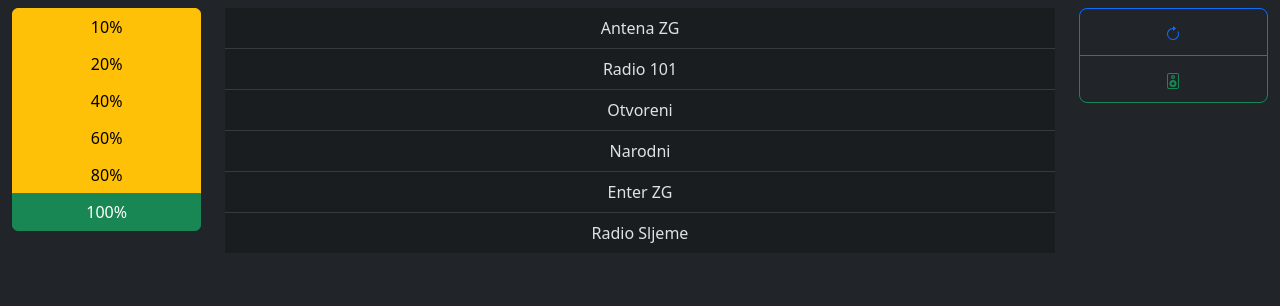
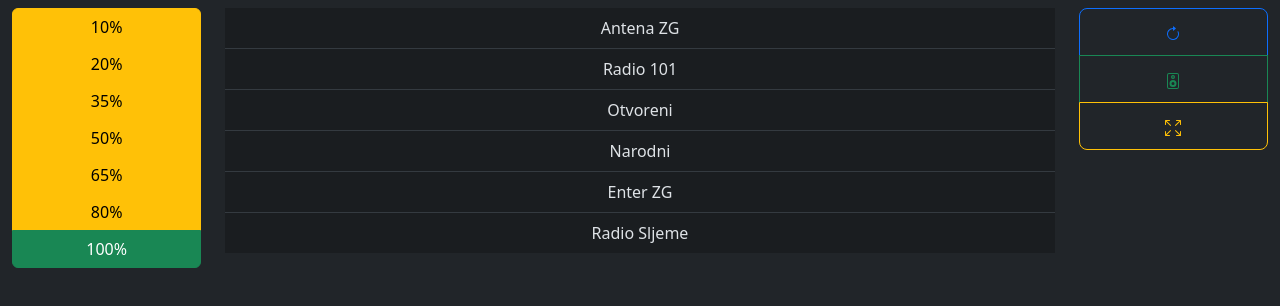
Before and after one commit to Prokleta-Kuja/strimalica, a Vue app in the folder src/: page / in a window 1280 px wide. Shown: the top 306 px of the page. Built offline with nearby package versions, Linux system fonts and the light colour scheme.

Commit message:
Screensaver

```diff
--- a/src/src/App.vue
+++ b/src/src/App.vue
@@ -1,4 +1,5 @@
 <script setup lang="ts">
+import ScreenSaver from './components/ScreenSaver.vue';
 import StreamItem from './components/StreamItem.vue';
 import VolumeStep from './components/VolumeStep.vue';
 import { useRadioPlayer } from './stores/RadioPlayer';
@@ -8,6 +9,7 @@
 </script>
 <template>
   <div className="container-fluid">
+    <ScreenSaver />
     <div class="row">
       <div class="col-2 pt-2">
         <div className="w-100 btn-group-vertical text-center">
@@ -38,6 +40,13 @@
                 d="M8 4.75a.75.75 0 1 1 0-1.5.75.75 0 0 1 0 1.5zM8 6a2 2 0 1 0 0-4 2 2 0 0 0 0 4zm0 3a1.5 1.5 0 1 0 0 3 1.5 1.5 0 0 0 0-3zm-3.5 1.5a3.5 3.5 0 1 1 7 0 3.5 3.5 0 0 1-7 0z" />
             </svg>
           </button>
+          <button className="btn btn-lg btn-outline-warning" @click="radio.toggleScreenSaver">
+            <svg xmlns="http://www.w3.org/2000/svg" width="16" height="16" fill="currentColor"
+              class="bi bi-arrows-fullscreen" viewBox="0 0 16 16">
+              <path fill-rule="evenodd"
+                d="M5.828 10.172a.5.5 0 0 0-.707 0l-4.096 4.096V11.5a.5.5 0 0 0-1 0v3.975a.5.5 0 0 0 .5.5H4.5a.5.5 0 0 0 0-1H1.732l4.096-4.096a.5.5 0 0 0 0-.707zm4.344 0a.5.5 0 0 1 .707 0l4.096 4.096V11.5a.5.5 0 1 1 1 0v3.975a.5.5 0 0 1-.5.5H11.5a.5.5 0 0 1 0-1h2.768l-4.096-4.096a.5.5 0 0 1 0-.707zm0-4.344a.5.5 0 0 0 .707 0l4.096-4.096V4.5a.5.5 0 1 0 1 0V.525a.5.5 0 0 0-.5-.5H11.5a.5.5 0 0 0 0 1h2.768l-4.096 4.096a.5.5 0 0 0 0 .707zm-4.344 0a.5.5 0 0 1-.707 0L1.025 1.732V4.5a.5.5 0 0 1-1 0V.525a.5.5 0 0 1 .5-.5H4.5a.5.5 0 0 1 0 1H1.732l4.096 4.096a.5.5 0 0 1 0 .707z" />
+            </svg>
+          </button>
           <button v-if="radio.currentStreamId" type="button" @click="radio.toggleRadio" class="btn btn-lg"
             :class="[radio.isPlaying ? 'btn-danger' : 'btn-primary']">
             <svg v-if="radio.isPlaying" xmlns="http://www.w3.org/2000/svg" width="16" height="16" fill="currentColor"
--- /dev/null
+++ b/src/src/components/ScreenSaver.vue
@@ -0,0 +1,24 @@
+<script setup lang="ts">
+import { useRadioPlayer } from '@/stores/RadioPlayer';
+import { ref } from 'vue';
+
+const radio = useRadioPlayer();
+const el = ref<HTMLElement | null>(null);
+
+</script>
+<template>
+    <div ref="el" id="screensaver" v-show="radio.screenSaver.shown" :style="{ backgroundColor: radio.screenSaver.color }"
+        @click="radio.toggleScreenSaver">
+    </div>
+</template>
+<style>
+#screensaver {
+    width: 100%;
+    height: 100%;
+    position: absolute;
+    left: 0px;
+    top: 0px;
+    z-index: 2;
+    transition: 3s background-color ease;
+}
+</style>
--- a/src/src/stores/RadioPlayer.ts
+++ b/src/src/stores/RadioPlayer.ts
@@ -1,5 +1,5 @@
 import { defineStore } from 'pinia'
-import { ref } from 'vue'
+import { reactive, ref } from 'vue'
 
 export interface IRadioStream {
   id: number
@@ -20,7 +20,7 @@
 export const useRadioPlayer = defineStore('radio-player', () => {
   const player = new Audio()
 
-  const volumeSteps: number[] = [10, 20, 40, 60, 80, 100]
+  const volumeSteps: number[] = [10, 20, 35, 50, 65, 80, 100]
   const radioStreams: IRadioStream[] = [
     {
       id: 1,
@@ -47,6 +47,10 @@
   ]
   const currentStreamId = ref<number | undefined>()
   const isPlaying = ref(false)
+  const screenSaver = reactive<{ shown: boolean; color: string }>({
+    shown: false,
+    color: ''
+  })
   const currentVolume = ref(100)
 
   const changeDevice = async () => {
@@ -93,6 +97,20 @@
     }
   }
 
+  let timeout: number
+  const toggleScreenSaver = () => {
+    screenSaver.shown = !screenSaver.shown
+
+    if (screenSaver.shown) changeColor()
+    else clearTimeout(timeout)
+  }
+  const randomNumber = () => Math.floor(Math.random() * 256)
+  const scheduleColor = () => (timeout = setTimeout(changeColor, 3000))
+  const changeColor = () => {
+    screenSaver.color = `rgb(${randomNumber()},${randomNumber()},${randomNumber()})`
+    scheduleColor()
+  }
+
   const { mediaSession } = navigator
   const next = () => {
     if (currentStreamId.value) {
@@ -114,6 +132,7 @@
 
   return {
     isPlaying,
+    screenSaver,
     volumeSteps,
     radioStreams,
     currentVolume,
@@ -121,6 +140,7 @@
     changeDevice,
     changeStation,
     changeVolume,
-    toggleRadio
+    toggleRadio,
+    toggleScreenSaver
   }
 })
```
